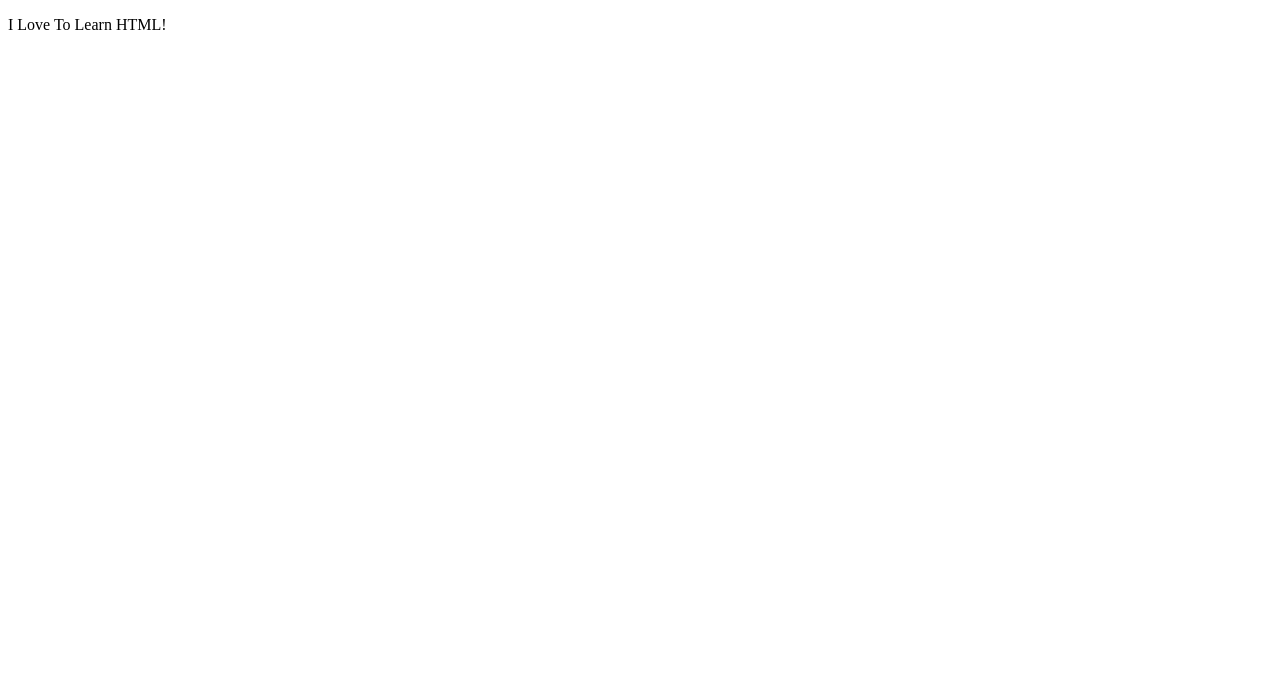
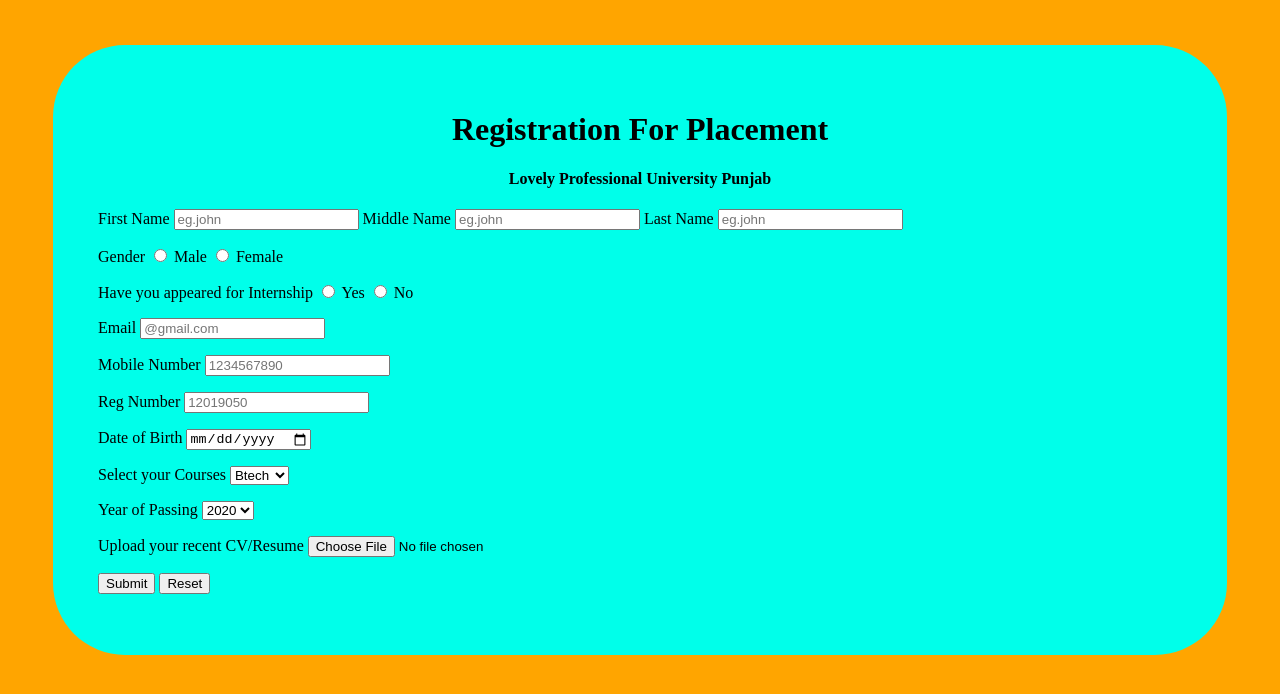
Before and after one commit to Raushan-Kumar007/simple-Form-using-HTML-CSS, a plain HTML site: page Project-1/index.html in a window 1280 px wide. Drawn offline with Linux system fonts and the light colour scheme.

Commit message:
first commit

```diff
--- a/Project-1/index.html
+++ b/Project-1/index.html
@@ -1,9 +1,105 @@
  <!DOCTYPE html>
  <html lang="en">
  <head>
+     <meta charset="UTF-8">
+     <meta http-equiv="X-UA-Compatible" content="IE=edge">
+     <meta name="viewport" content="width=device-width, initial-scale=1.0">
      <title>Learning HTML!</title>
  </head>
+ <style>
+     body{
+         background-color: orange;
+
+     }
+     .f1{
+       margin:  45px;
+       padding: 45px;
+       background-color: rgb(0, 255, 234);
+       height: 520px;
+        border-radius: 72px;
+     }
+     h1{
+         text-align: center;
+     }
+     h4{
+         text-align: center;
+     }
+
+ </style>
  <body>
-    <p>I Love To Learn HTML!</p>
+      <div class="f1">
+          <h1>Registration For Placement</h1>
+          <h4>Lovely Professional University Punjab</h4>
+
+        <form action="">
+           <p>  <label for="First Name">First Name</label>
+            <input type="text" placeholder="eg.john">
+            <label for="Middle Name">Middle Name</label>
+            <input type="text" placeholder="eg.john">
+            <label for="Last Name">Last Name</label>
+            <input type="text" placeholder="eg.john">
+        </p>
+        <p>   <label for="Gender">Gender</label>
+             <input type="radio" name="Gender" id="Male">
+             <label for="Male">Male</label>
+             <input type="radio" name="Gender" id="Female">
+             <label for="Male">Female</label>
+        </p>
+        <p>   <label for="Gender">Have you appeared for Internship</label>
+            <input type="radio" name="Gender" id="Male">
+            <label for="Male">Yes</label>
+            <input type="radio" name="Gender" id="Female">
+            <label for="Male">No</label>
+       </p>
+         <p>
+             <label for="Email">Email</label>
+             <input type="text" placeholder="@gmail.com">
+         </p>
+         <p>
+             <label for="Tel">Mobile Number</label>
+             <input type="tel" placeholder="1234567890">
+         </p>
+         <p>
+             <label for="Tel">Reg Number</label>
+             <input type="tel" placeholder="12019050">
+         </p>
+         <p>
+             <label for="Date of Birth">Date of Birth</label>
+             <input type="date">
+         </p>
+         <p>
+             <label for="Courses">Select your Courses</label>
+             <select name="Select your Courses" id="Select your Courses">
+                 <option value="Btech">Btech</option>
+                 <option value="Mtech">Mtech</option>
+                 <option value="BBA">BBA</option>
+                 <option value="MBA">MBA</option>
+                 <option value="BA">BA</option>
+                 <option value="BSc">BSc</option>
+                 <option value="MSc">MSc</option>
+             </select>
+         </p>
+         <p>
+            <label for="Year of Passing">Year of Passing</label>
+            <select name=" Year of Passing" id=" Year of Passing">
+                <option value="2020">2020</option>
+                <option value="2021">2021</option>
+                <option value="2022">2022</option>
+                <option value="2023">2023</option>
+                <option value="2024">2024</option>
+                <option value="2025">2025</option>
+
+            </select>
+        </p>
+         <p>
+             <label for="file-select">Upload your recent CV/Resume</label>
+             <input type="file" name="Upload your recent CV/Resume" id="File-selected">
+         </p>
+         <p>
+             <input type="Submit">
+             <input type="Reset">
+         </p>
+        </form>
+      </div>
  </body>
  </html>
```
Also changed, not shown: images/MyPhotos.jpg (deleted). Lines whose indentation alone changed are shown as unchanged.
